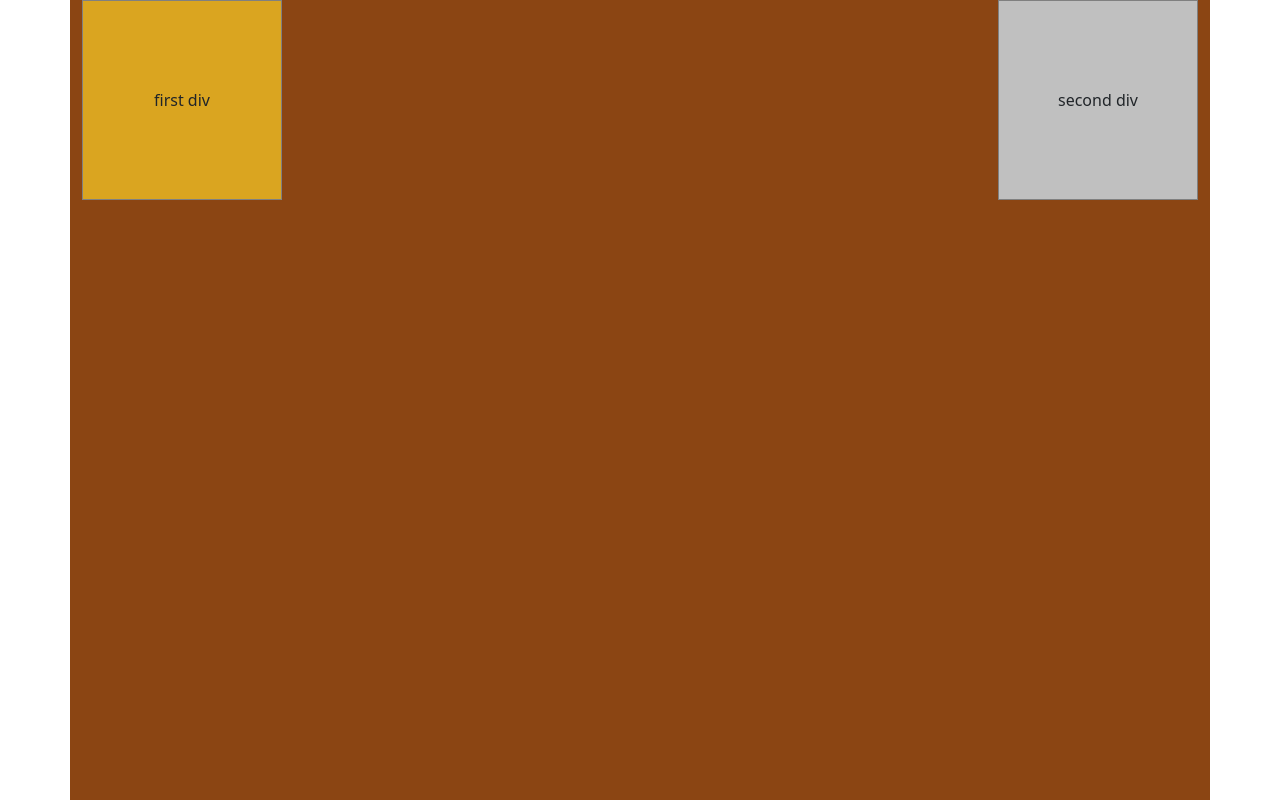
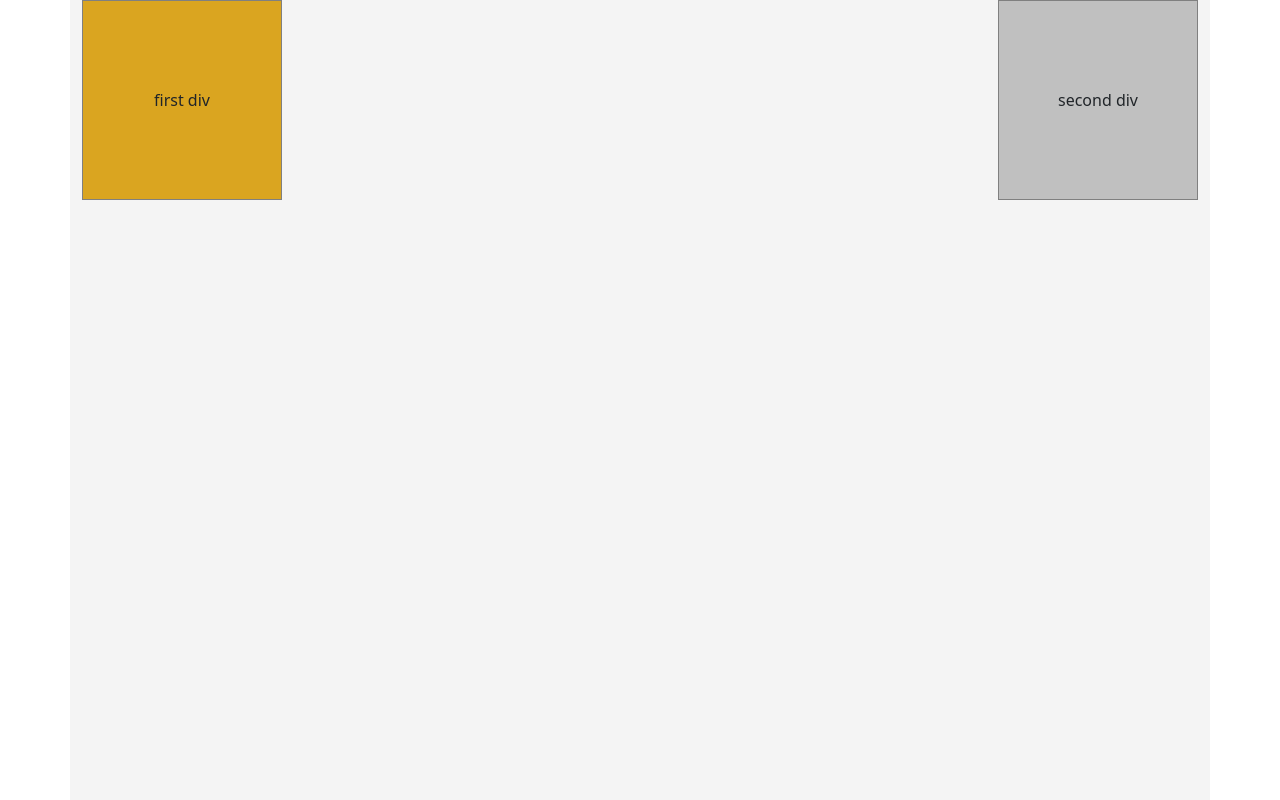
Before and after one commit to Igormirowski/LAP-3-Counter, a React (Create React App) app: page / in a window 1280 px wide. Built offline with nearby package versions, Linux system fonts and the light colour scheme.

Commit message:
hover over div 1 and change bgC to red

```diff
--- a/src/App.js
+++ b/src/App.js
@@ -4,16 +4,18 @@ import 'bootstrap/dist/css/bootstrap.min.css';
 import './App.css';
 
 function App() {
+  const initialBgC = '#f4f4f4'
+  const [bgC, setBgC] = useState(initialBgC)
 
-  const someState = useState('hello')
-  console.log(someState)
+
 
   const changeBg = () => {
-    console.log('do something')
+    setBgC('red')
+
   }
 
   return (
-    <div className="container vh-100" style={{backgroundColor: "saddlebrown"}}>
+    <div className="container vh-100" style={{backgroundColor: bgC}}>
       <div className="d-flex justify-content-between">
         <div onMouseEnter={changeBg}>first div</div>
         <div>second div</div>
```
Also changed, not shown: 1 other file (tests, documents, lock files or other folders).
